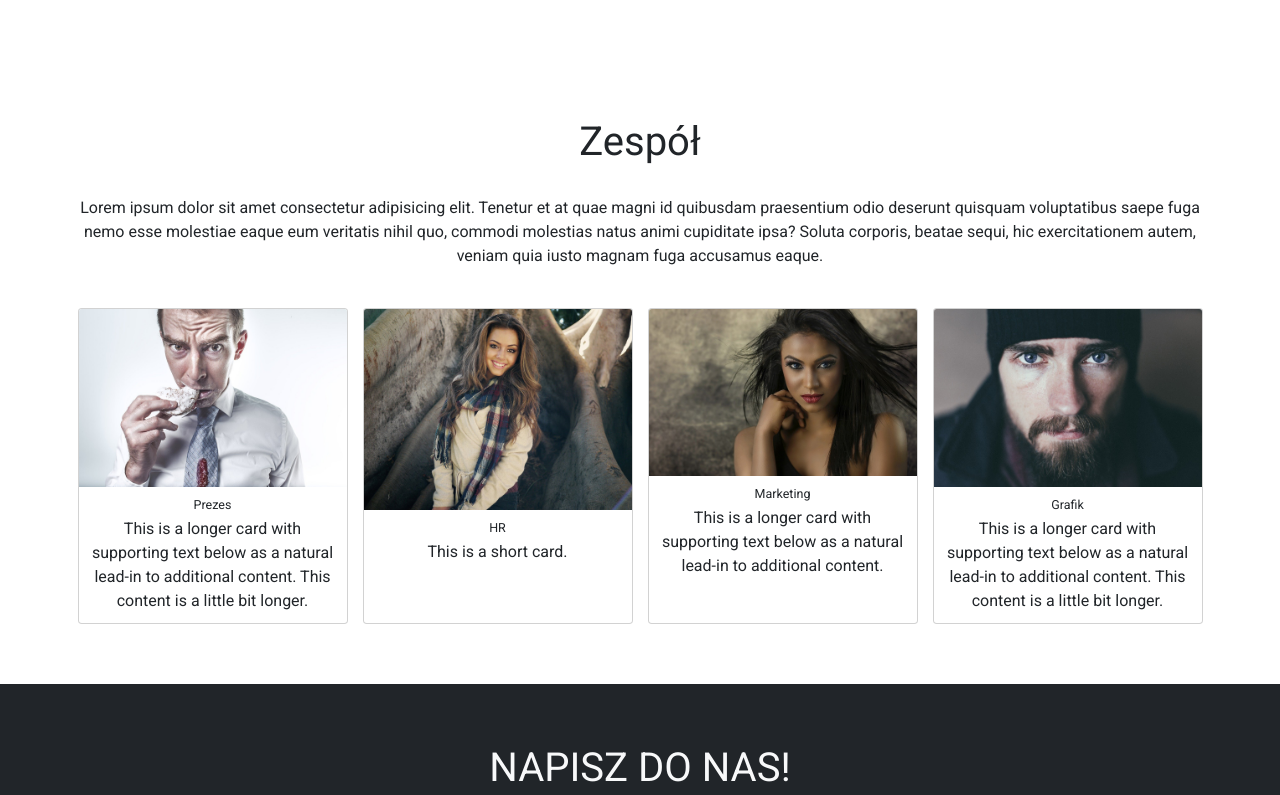
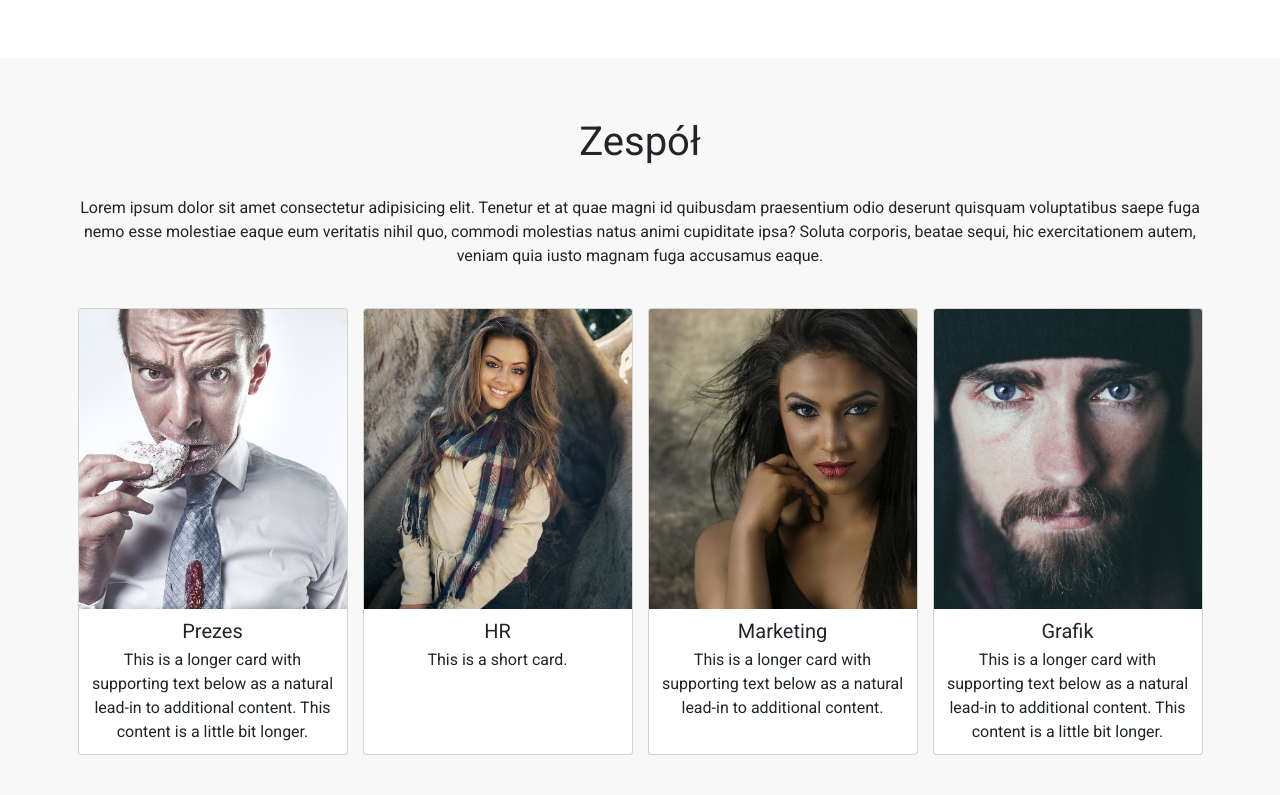
Before and after one commit to martadomzalska/bootstrap-1, a plain HTML site: page index.html in a window 1280 px wide. Shown: the part 1336-2131 px from the top of the page. Drawn offline with nearby package versions, Linux system fonts and the light colour scheme; a web font is replaced by a local one.

Commit message:
Update styles.css

```diff
--- a/css/styles.css
+++ b/css/styles.css
@@ -62,6 +62,15 @@ text-transform: uppercase;
     padding: 1em;
 }
 
-/* .accordion-button:not(.collapsed) {
-    background-color: whitesmoke;
-} */
+.team {
+background-color: rgb(248, 248, 248);
+}
+
+.team .card-img-top {
+    height: 300px;
+    object-fit: cover;
+}
+
+.team .card-title {
+font-size: 2rem;
+}
```
